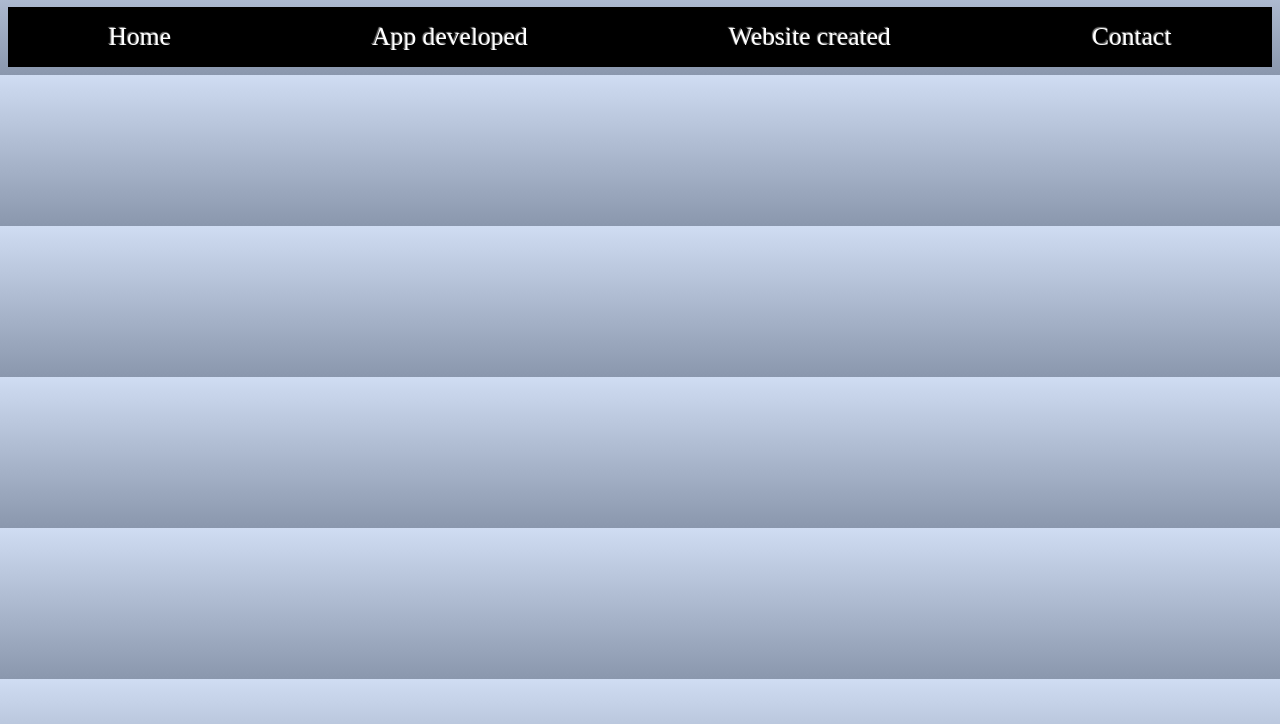
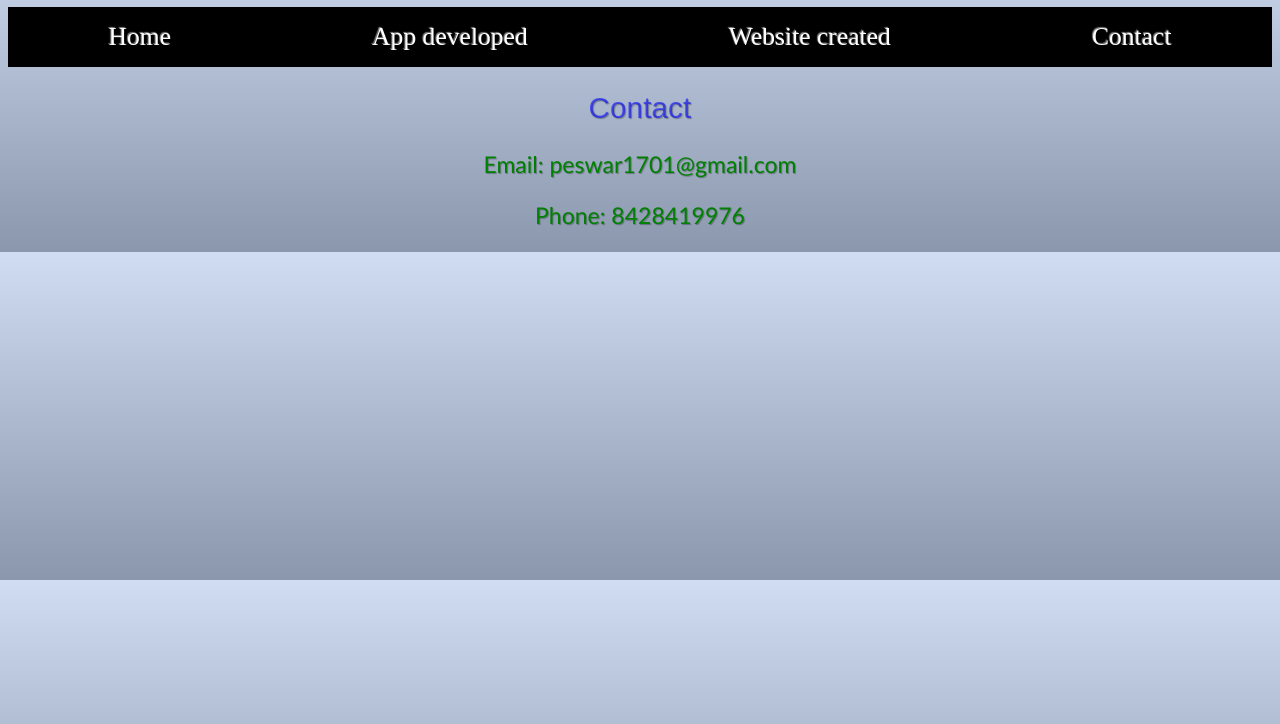
Before and after one commit to Eswaraprasadp/Eswaraprasadp.github.io, a plain HTML site: page contact.html in a window 1280 px wide. Shown: the part 76-800 px from the top of the page. Drawn offline with Linux system fonts and the light colour scheme.

Commit message:
Added contacts and updated font size

```diff
--- a/contact.html
+++ b/contact.html
@@ -18,5 +18,8 @@
 			<li><a href="contact.html">Contact</a></li>
 		</ul>
 	</div>
+	<h2>Contact</h2>
+	<p>Email: peswar1701@gmail.com</p>
+	<p>Phone: 8428419976</p>
 </body>
 </html>
--- a/css/styles.css
+++ b/css/styles.css
@@ -60,7 +60,7 @@ p{
 	font-family: "Trebuchet MS", "lucida console", "courier new";
 	text-align: center;
 	text-shadow: 1px 1px 1px rgba(0, 0, 0, 0.3);
-	font-size: 1.2em;
+	font-size: 1.8vw;
 
 }
 h2{
@@ -71,7 +71,8 @@ h2{
 	text-shadow: 1px 1px 1px rgba(0, 0, 0, 0.3);
 	letter-spacing: 0.2px;
 	text-align: center;
-	color: rgba(10, 10, 255, 0.6)
+	font-size: 2.3vw;
+	color: rgba(10, 10, 255, 0.6);
 }
 figure img{
     align-content: center;
@@ -83,5 +84,5 @@ figure img{
 figure figcaption{
 	text-align: center;
 	text-shadow: 1px 1px 1px rgba(0, 0, 0, 0.3);
-	font-size: 1vw;
+	font-size: 1.2vw;
 }
```
